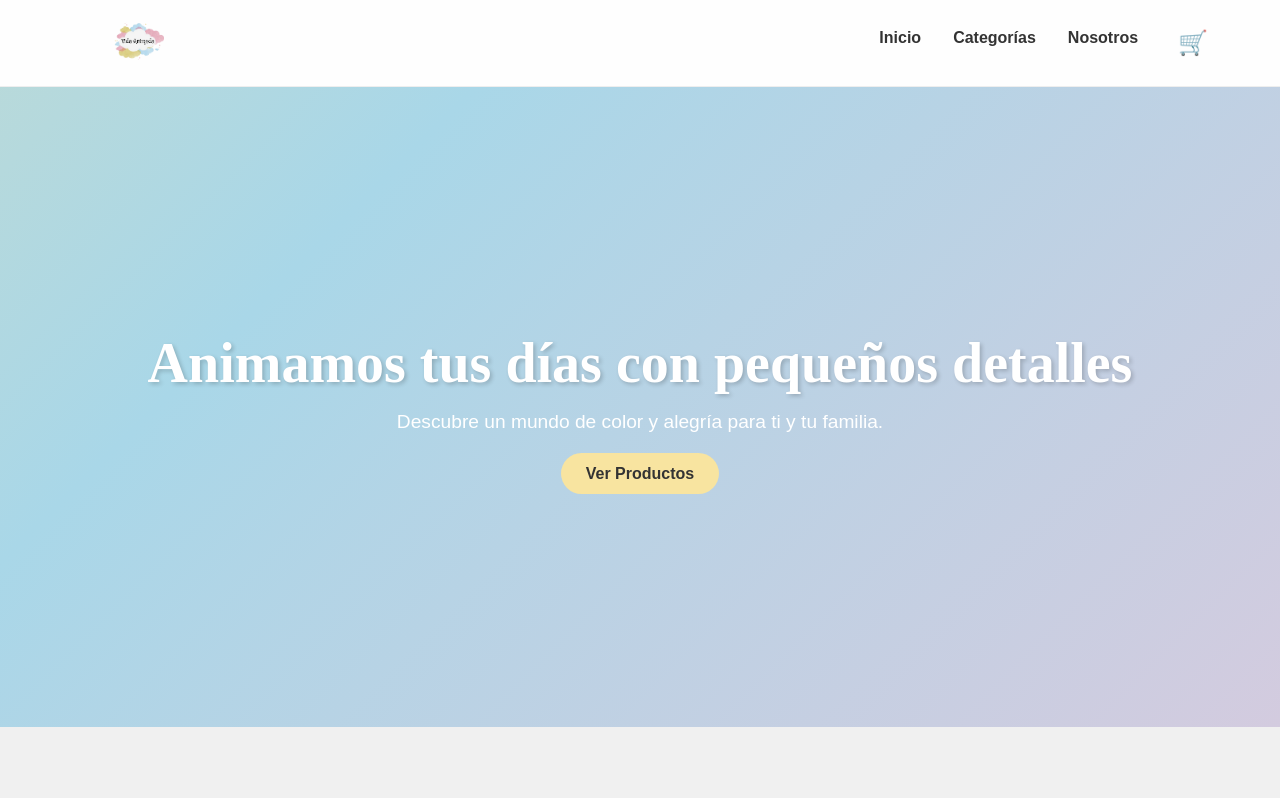
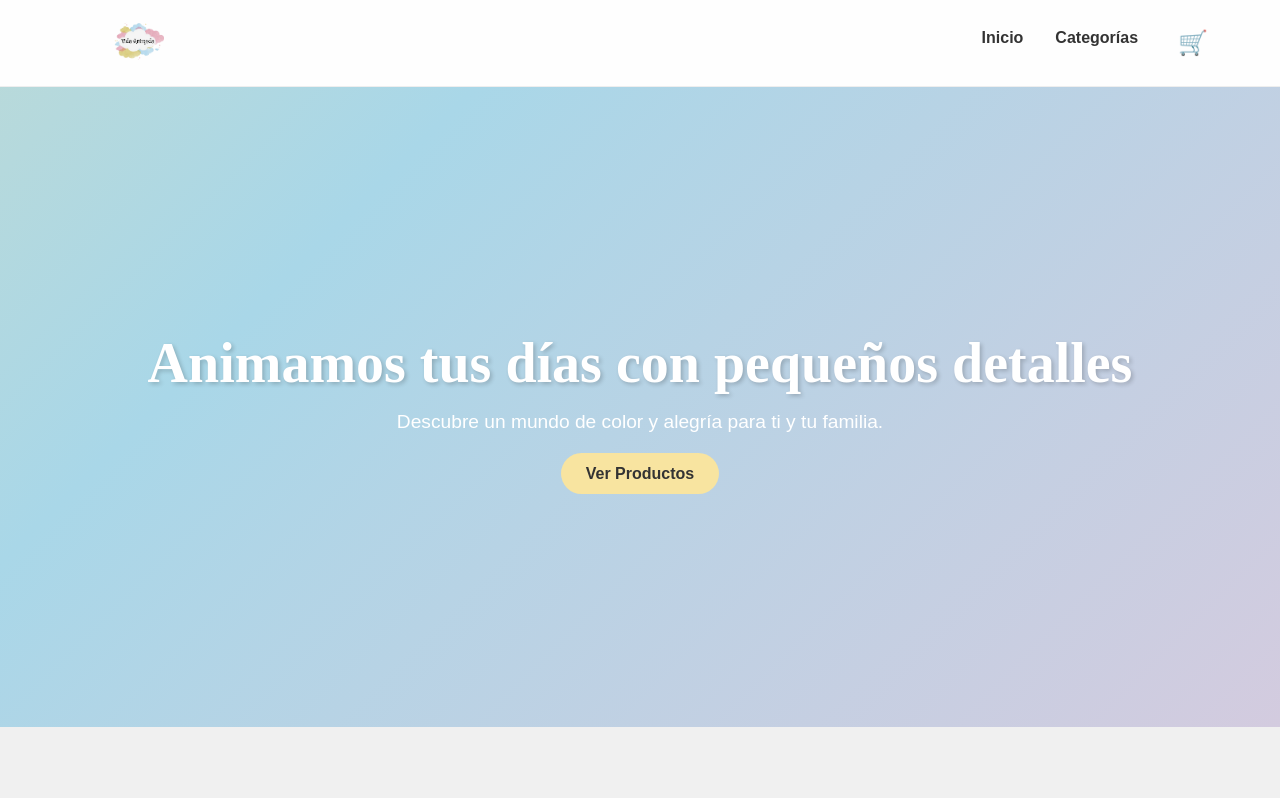
Before and after one commit to JoelcettGit/dfgsfvbc, a Next.js app: page / in a window 1280 px wide. Shown: the top 798 px of the page. Built offline with nearby package versions, Linux system fonts and the light colour scheme; no server answers; the database is empty.

Commit message:
Update Header.js

```diff
--- a/components/Header.js
+++ b/components/Header.js
@@ -25,7 +25,6 @@ export default function Header() {
                 <ul>
                     <li><Link href="/">Inicio</Link></li>
                     <li><Link href="/categorias">Categorías</Link></li>
-                    <li><Link href="/#nosotros">Nosotros</Link></li>
                     <li>
                         <Link href="/carrito" className="cart-icon">
                             🛒
```
